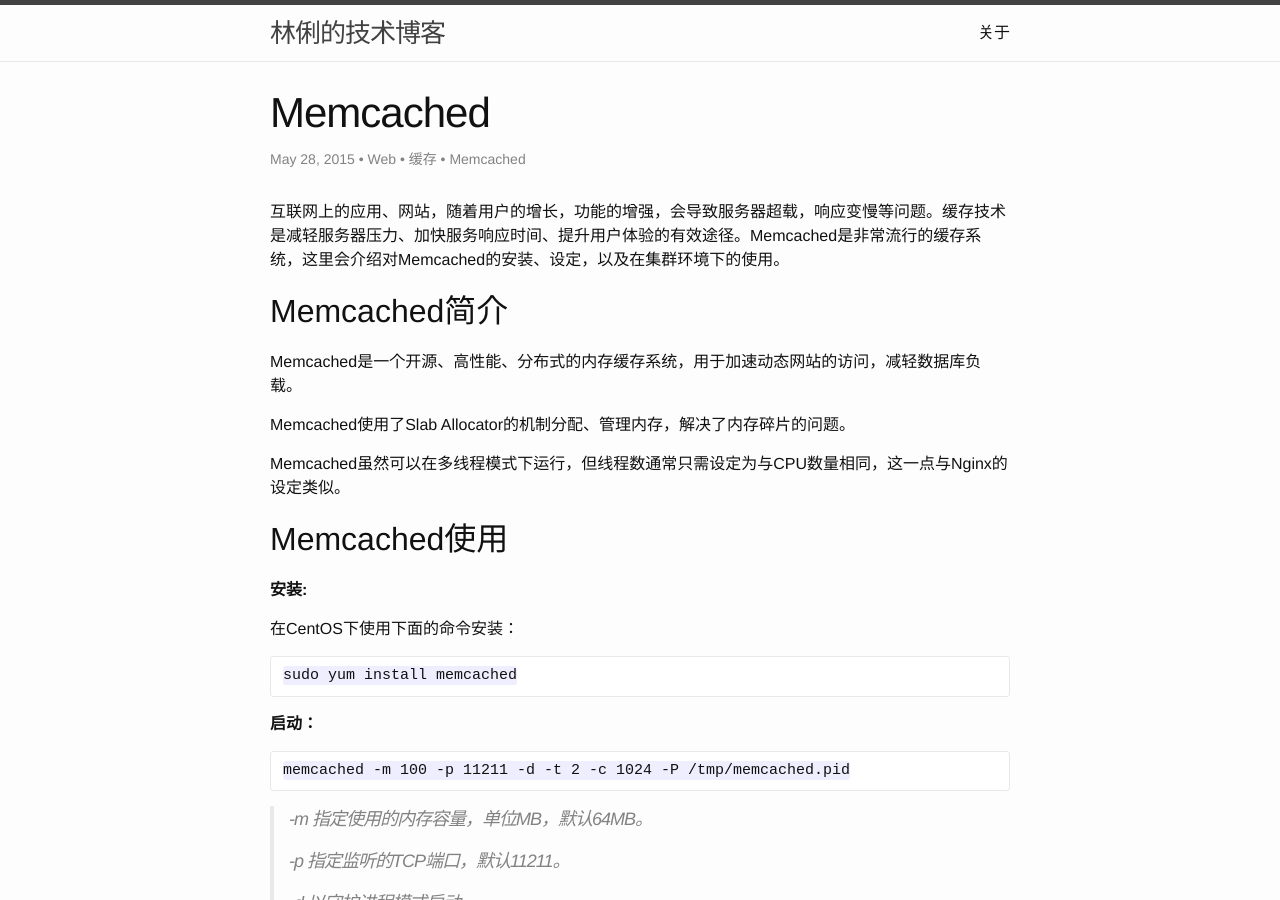
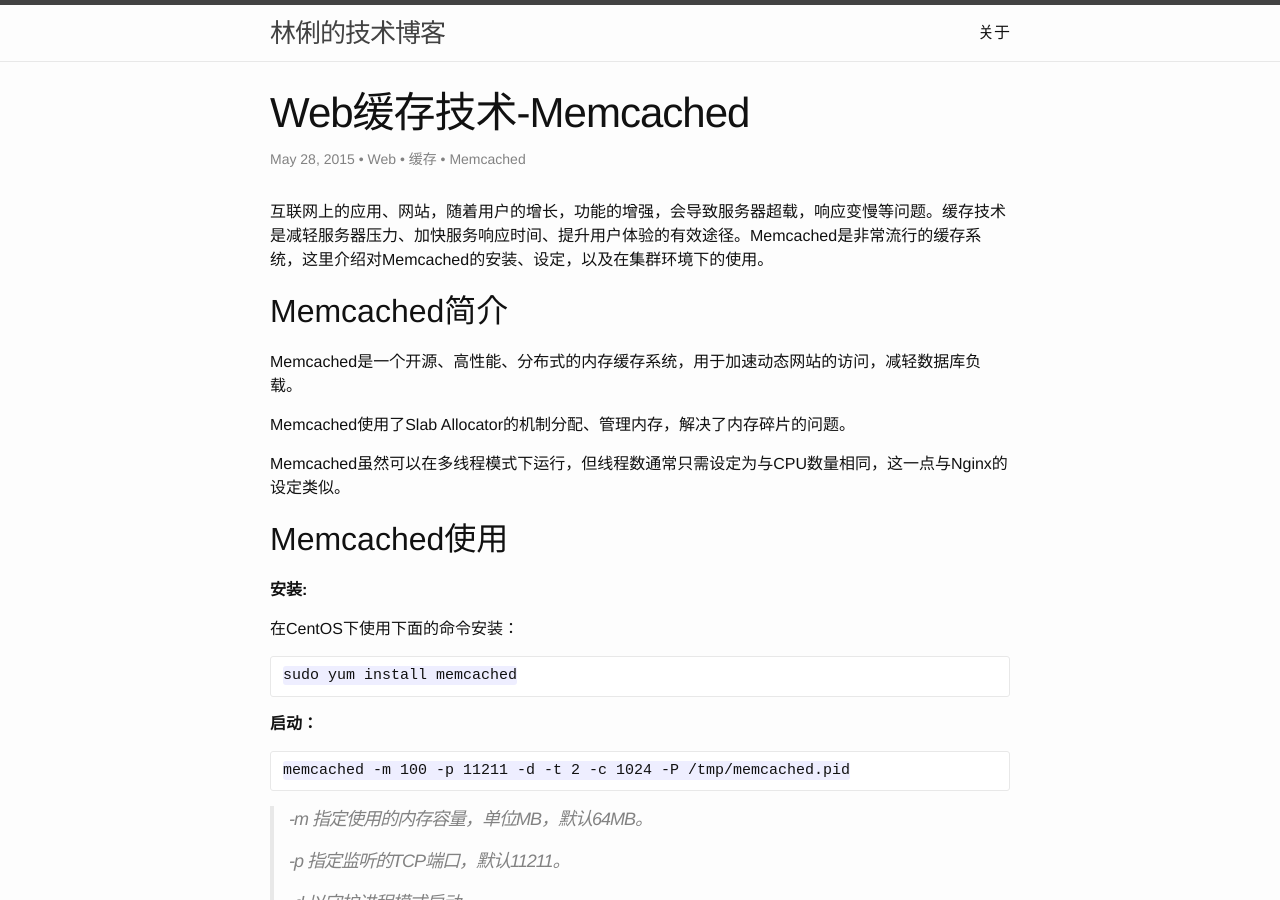
Before and after one commit to linlfx/me, a Jekyll site: the page built from blog/_posts/2015-05-28-memcached.markdown, in a window 1280 px wide and 900 px high. Built offline with Jekyll 4.4.1, drawn with Linux system fonts in a browser that asks for light colours; comment, search, counter and statistics services are not loaded.

Commit message:
update memcached blog.

```diff
--- a/blog/_posts/2015-05-28-memcached.markdown
+++ b/blog/_posts/2015-05-28-memcached.markdown
@@ -1,11 +1,11 @@
 ---
 layout: post
-title: "Memcached"
+title: "Web缓存技术-Memcached"
 date: 2015-05-28 15:17
 categories: ["Web", "缓存", "Memcached"]
 ---
 
-互联网上的应用、网站，随着用户的增长，功能的增强，会导致服务器超载，响应变慢等问题。缓存技术是减轻服务器压力、加快服务响应时间、提升用户体验的有效途径。Memcached是非常流行的缓存系统，这里会介绍对Memcached的安装、设定，以及在集群环境下的使用。
+互联网上的应用、网站，随着用户的增长，功能的增强，会导致服务器超载，响应变慢等问题。缓存技术是减轻服务器压力、加快服务响应时间、提升用户体验的有效途径。Memcached是非常流行的缓存系统，这里介绍对Memcached的安装、设定，以及在集群环境下的使用。
 
 Memcached简介
 -------------------------
```
